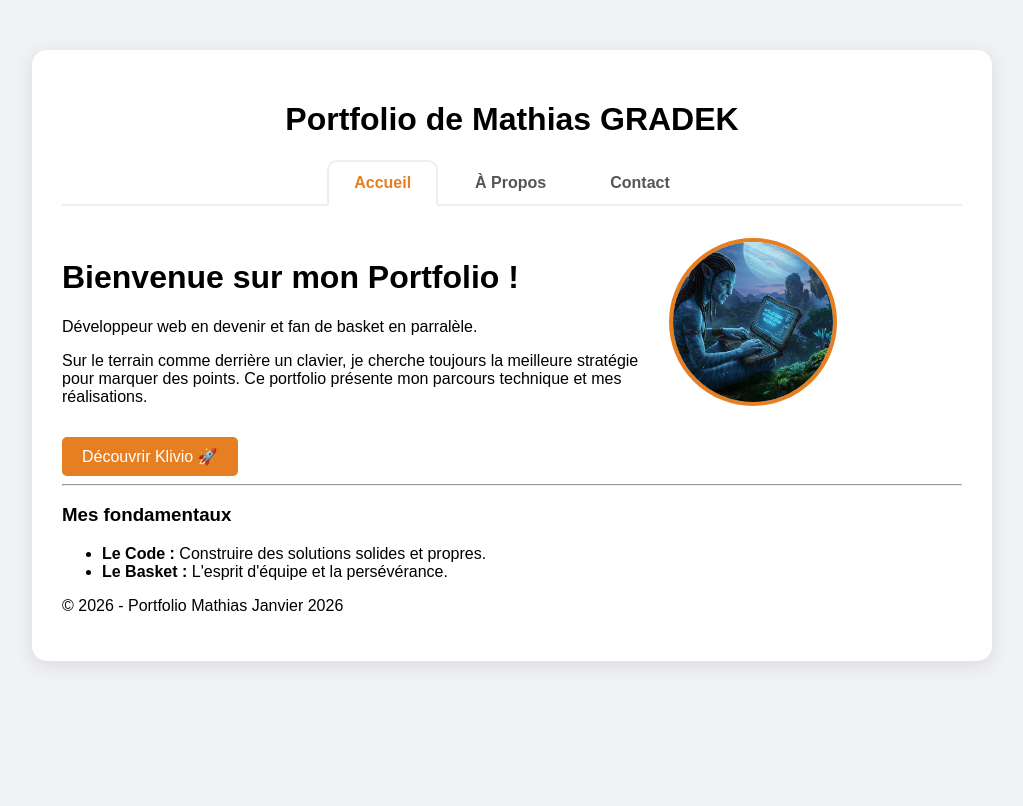
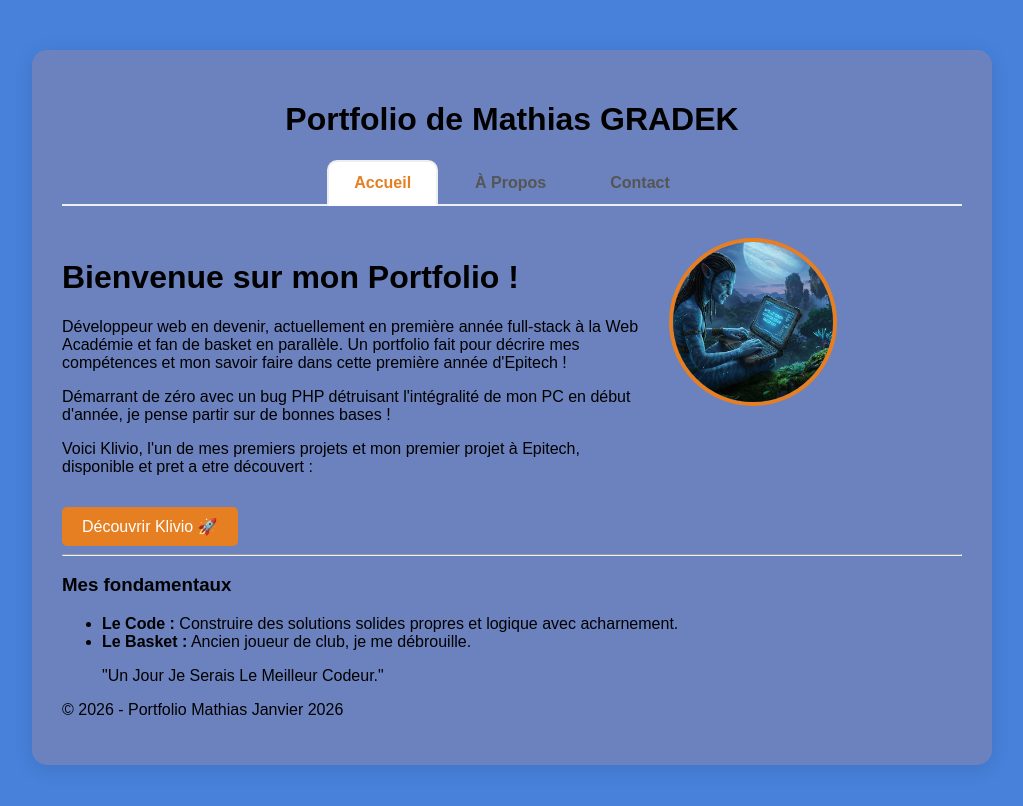
Before and after one commit to MathiasEPT/Mon-portfolio, a Jekyll site: the page index.html, which Jekyll copies as it is, in a window 1280 px wide. Shown: the top 806 px of the page, without its empty margins (128-1151 px from the left). Built offline with Jekyll 4.4.1, drawn with Linux system fonts in a browser that asks for light colours.

Commit message:
Portfolio refonte!

```diff
--- a/_config.yml
+++ b/_config.yml
@@ -1,13 +1,10 @@
-# Informations du site
 title: "Portfolio de Mathias GRADEK"
 email: "mathias.gradek@epitech.eu"
 description: "Futur développeur, passionné par le code et le basket"
 
-# Paramètres de construction
-baseurl: "" # Important : laisse vide pour le moment
+baseurl: ""
 url: ""
 
-# Configuration des Projets (Pour que ton dossier _projects fonctionne)
 collections:
   projects:
     output: true
--- a/assets/css/main.css
+++ b/assets/css/main.css
@@ -1,7 +1,6 @@
-/* --- Mise en page globale --- */
 body {
     font-family: 'Arial', sans-serif;
-    background-color: #f0f2f5;
+    background-color: #4781da;
     margin: 0;
     display: flex;
     justify-content: center;
@@ -10,15 +9,15 @@ body {
 .wrapper {
     width: 90%;
     max-width: 900px;
-    background: white;
+
+  background: rgb(108, 130, 190);
     margin-top: 50px;
     padding: 30px;
     border-radius: 15px;
     box-shadow: 0 4px 20px rgba(0,0,0,0.1);
 }
 
-/* --- LE STYLE DES ONGLETS --- */
-.site-header {
+header {
     text-align: center;
     border-bottom: 2px solid #eee;
     margin-bottom: 30px;
@@ -28,7 +27,7 @@ body {
     display: flex;
     justify-content: center;
     gap: 10px;
-    margin-bottom: -2px; /* Pour coller à la bordure */
+    margin-bottom: -2px;
 }
 
 .nav-item {
@@ -42,19 +41,17 @@ body {
 }
 
 .nav-item:hover {
-    color: #e67e22; /* Orange basket */
+    color: #e67e22;
     background: #fff5eb;
 }
 
-/* L'onglet actif */
 .nav-item.active {
     color: #e67e22;
     border: 2px solid #eee;
-    border-bottom: 2px solid white; /* Cache la ligne du bas */
+    border-bottom: 2px solid white;
     background: white;
 }
 
-/* --- L'AVATAR ET LE CONTENU --- */
 .profile-section {
     display: flex;
     justify-content: space-between;
--- a/index.html
+++ b/index.html
@@ -1,9 +1,24 @@
----
-layout: default
-title: Accueil
----
+<!DOCTYPE html>
+<html lang="fr">
+<head>
+    <meta charset="UTF-8">
+    <title>Accueil | Portfolio</title>
+    <link rel="stylesheet" href="/assets/css/main.css">
+</head>
+<body>
 
-<style>
+    <div class="wrapper">
+        <header class="site-header">
+            <h1>Portfolio de Mathias GRADEK</h1>
+            <nav class="nav-container">
+                <a href="/" class="nav-item active">Accueil</a>
+                <a href="/a-propos/" class="nav-item ">À Propos</a>
+                <a href="/contact/" class="nav-item ">Contact</a>
+            </nav>
+        </header>
+
+        <main class="content-area">
+            <style>
   .profile-section {
     display: flex;
     justify-content: space-between;
@@ -21,8 +36,8 @@ title: Accueil
   .avatar-container img {
     width: 160px;
     height: 160px;
-    border-radius: 50%; /* Rond comme un ballon */
-    border: 4px solid #e67e22; /* Couleur orange basket */
+    border-radius: 50%;
+    border: 4px solid #e67e22;
     object-fit: cover;
   }
   .btn-project {
@@ -39,16 +54,16 @@ title: Accueil
 <div class="profile-section">
   <div class="bio-text">
     <h1>Bienvenue sur mon Portfolio !</h1>
-    <p class="lead">Développeur web en devenir et fan de basket en parralèle.</p>
     <p>
-      Sur le terrain comme derrière un clavier, je cherche toujours la meilleure stratégie pour marquer des points.
-      Ce portfolio présente mon parcours technique et mes réalisations.
+      Développeur web en devenir, actuellement en première année full-stack à la Web Académie et fan de basket en parallèle. Un portfolio fait pour décrire mes compétences et mon savoir faire dans cette première année d'Epitech !
     </p>
+    <p>Démarrant de zéro avec un bug PHP détruisant l'intégralité de mon PC en début d'année, je pense partir sur de bonnes bases !</p>
+    <p>Voici Klivio, l'un de mes premiers projets et mon premier projet à Epitech, disponible et pret a etre découvert :</p>
     <a href="/projects/klivio" class="btn-project">Découvrir Klivio 🚀</a>
   </div>
 
   <div class="avatar-container">
-    <img src="{{ '/assets/images/avatar.jpg' | relative_url }}" alt="Mon Avatar">
+    <img src="/assets/images/avatar.jpg" alt="Mon Avatar">
   </div>
 </div>
 
@@ -56,6 +71,17 @@ title: Accueil
 
 <h3>Mes fondamentaux</h3>
 <ul>
-  <li><strong>Le Code :</strong> Construire des solutions solides et propres.</li>
-  <li><strong>Le Basket :</strong> L'esprit d'équipe et la persévérance.</li>
+  <li><strong>Le Code :</strong> Construire des solutions solides propres et logique avec acharnement.</li>
+  <li><strong>Le Basket :</strong> Ancien joueur de club, je me débrouille.</li>
 </ul>
+        </main>
+    <div>
+      <blockquote>
+    "Un Jour Je Serais Le Meilleur Codeur."
+      </blockquote>
+        <footer>
+            <p>© 2026 - Portfolio Mathias Janvier 2026</p>
+        </footer>
+    </div>
+</body>
+</html>
```
Also changed, not shown: a-propos.md (+20 -20 lines), contact.md (+15 -16 lines), project.md (renamed from _projects/project.md).
